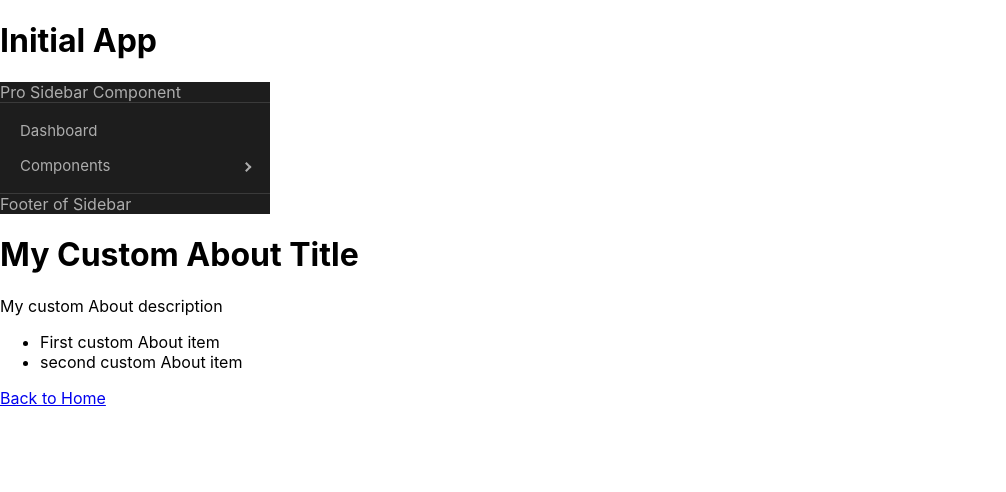
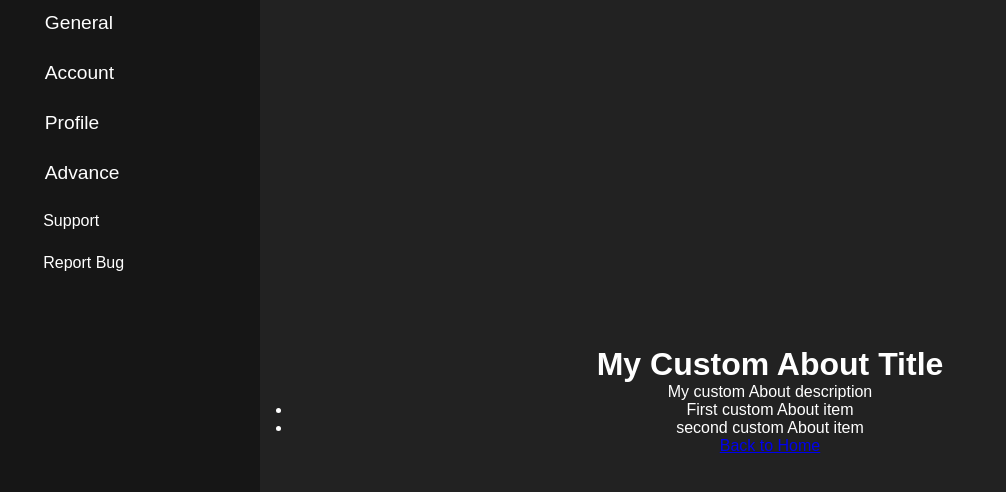
Before and after one commit to tanmaymishra-hs/partner-integration-framework, a React (Create React App) app: page /about in a window 1280 px wide. Shown: the top 492 px of the page, without its empty margins (0-1006 px from the left). Built offline with nearby package versions, Linux system fonts and the light colour scheme.

Commit message:
Add improved Sidebar

```diff
--- a/src/App.js
+++ b/src/App.js
@@ -1,12 +1,10 @@
 import './App.css';
 import About from './Components/About';
 import APIPageComponent from './Components/APIPageComponent';
-import 'react-pro-sidebar/dist/css/styles.css';
 import Sidebar from './Components/Sidebar';
 import {
   Routes,
-  Route,
-  BrowserRouter
+  Route
 } from "react-router-dom";
 
 
@@ -23,18 +21,17 @@ const sampleDataAPI = {
 
 function App() {
   return (
-    <>
-      <div>
-        <h1>Initial App</h1>
-          <Sidebar></Sidebar>
-          <Routes>
-            <Route exact path="/" element={<APIPageComponent title={sampleDataAPI.title} description={sampleDataAPI.para} iframelink={sampleDataAPI.iframelink}></APIPageComponent>}>
+    <div className="main">
+      <Sidebar />
+      <div className="container">
+        <Routes>
+            <Route exact path="/" element={<APIPageComponent title={sampleDataAPI.title} description={sampleDataAPI.para}></APIPageComponent>}>
             </Route>
             <Route exact path="/about" element={<About title={sampleDataAbout.title} description={sampleDataAbout.para} listItems={sampleDataAbout.listedItems}></About>}>
             </Route>
-          </Routes>
+        </Routes>
       </div>
-    </>
+    </div>
   );
 }
 
--- a/src/Components/APIPageComponent.js
+++ b/src/Components/APIPageComponent.js
@@ -6,7 +6,6 @@ export default function APIPageComponent(props) {
     <div>
       <Title value={props.title}></Title>
       <p>{props.description}</p>
-      <iframe src={props.iframelink}></iframe>
     </div>
   );
 }
--- a/src/Components/Sidebar.js
+++ b/src/Components/Sidebar.js
@@ -1,34 +1,11 @@
-import React from "react";
-import { Link } from "react-router-dom";
-import {
-  ProSidebar,
-  SidebarHeader,
-  SidebarContent,
-  SidebarFooter,
-  MenuItem,
-  Menu,
-  SubMenu,
-} from "react-pro-sidebar";
+import SidebarItem from "./SidebarItem"
+import items from "../data/sidebar.json"
 
-export default function Sidebar() {
-  return (
-      <ProSidebar>
-        <SidebarHeader>Pro Sidebar Component</SidebarHeader>
-        <SidebarContent>
-          <Menu>
-            <MenuItem>
-              Dashboard<Link to="/"></Link>
-            </MenuItem>
-            <SubMenu title="Components">
-              <MenuItem>
-                ABout Link
-                <Link to="/about" />
-              </MenuItem>
-              <MenuItem>Component 2</MenuItem>
-            </SubMenu>
-          </Menu>
-        </SidebarContent>
-        <SidebarFooter>Footer of Sidebar</SidebarFooter>
-      </ProSidebar>
-  );
+
+export default function Sidebar(){
+    return (
+        <div className="sidebar">
+          { items.map((item, index) => <SidebarItem key={index} item={item} />) }
+        </div>
+    )
 }
--- /dev/null
+++ b/src/Components/SidebarItem.js
@@ -0,0 +1,30 @@
+import { useState } from "react"
+
+export default function SidebarItem({item}){
+    const [open, setOpen] = useState(false)
+
+
+    if(item.childrens){
+        return (
+            <div className={open ? "sidebar-item open" : "sidebar-item"}>
+                <div className="sidebar-title">
+                    <span onClick={() => setOpen(!open)}>
+                        { item.icon && <i className={item.icon}></i> }
+                        {item.title}
+                    </span>
+                    <i className="bi-chevron-down toggle-btn" onClick={() => setOpen(!open)}></i>
+                </div>
+                <div className="sidebar-content">
+                    { item.childrens.map((child, index) => <SidebarItem key={index} item={child} />) }
+                </div>
+            </div>
+        )
+    }else{
+        return (
+            <a href={item.path} className="sidebar-item plain">
+                { item.icon && <i className={item.icon}></i> }
+                {item.title}
+            </a>
+        )
+    }
+}
--- /dev/null
+++ b/src/data/sidebar.json
@@ -0,0 +1,126 @@
+[
+    {
+        "title": "General",
+        "icon": "bi-gear-fill",
+        "childrens": [
+            {
+                "title": "Home",
+                "icon": "bi-house-fill",
+                "path": "/"
+            },
+            {
+                "title": "About",
+                "icon": "bi-info-circle-fill",
+                "path": "/about"
+            },
+            {
+                "title": "Contact",
+                "icon": "bi-phone-fill",
+                "childrens": [
+                    {
+                        "title": "Facebook",
+                        "icon": "bi-facebook"
+                    },
+                    {
+                        "title": "Twitter",
+                        "icon": "bi-twitter"
+                    },
+                    {
+                        "title": "Instagram",
+                        "icon": "bi-instagram"
+                    }
+                ]
+            },
+            {
+                "title": "FAQ",
+                "icon": "bi-question-circle-fill"
+            }
+        ]
+    },
+    {
+        "title": "Account",
+        "icon": "bi-info-circle-fill",
+        "childrens": [
+            {
+                "title": "Login",
+                "path": "/login"
+            },
+            {
+                "title": "Register",
+                "path": "/register"
+            },
+            {
+                "title": "Forgot Password",
+                "path": "/forgot-password"
+            },
+            {
+                "title": "Reset Password",
+                "path": "/reset-password"
+            }
+        ]
+    },
+    {
+        "title": "Profile",
+        "icon": "bi-person-fill",
+        "childrens": [
+            {
+                "title": "Profile",
+                "path": "/profile"
+            },
+            {
+                "title": "Settings",
+                "childrens": [
+                    {
+                        "title": "Account",
+                        "path": "/settings/account"
+                    },
+                    {
+                        "title": "Billing",
+                        "childrens": [
+                            {
+                                "title": "Payment",
+                                "path": "/settings/billing/payment"
+                            },
+                            {
+                                "title": "Subscription",
+                                "path": "/settings/billing/subscription"
+                            }
+                        ]
+                    },
+                    {
+                        "title": "Notifications",
+                        "path": "/settings/notifications"
+                    }
+                ]
+            },
+            {
+                "title": "Logout",
+                "path": "/logout"
+            }
+        ]
+    },
+    {
+        "title": "Advance",
+        "icon": "bi-view-list",
+        "childrens": [
+            {
+                "title": "Search",
+                "path": "/search"
+            },
+            {
+                "title": "History",
+                "path": "/history"
+            }
+        ]
+    },
+    {
+        "title": "Support",
+        "icon": "bi-question-circle-fill",
+        "path": "/support"
+    },
+    {
+        "title": "Report Bug",
+        "icon": "bi-bug",
+        "path": "/report-bug"
+    }
+]
--- a/src/index.css
+++ b/src/index.css
@@ -1,13 +1,113 @@
-body {
+*{
   margin: 0;
-  font-family: -apple-system, BlinkMacSystemFont, 'Segoe UI', 'Roboto', 'Oxygen',
-    'Ubuntu', 'Cantarell', 'Fira Sans', 'Droid Sans', 'Helvetica Neue',
-    sans-serif;
-  -webkit-font-smoothing: antialiased;
-  -moz-osx-font-smoothing: grayscale;
+  padding: 0;
+  box-sizing: border-box;
 }
 
-code {
-  font-family: source-code-pro, Menlo, Monaco, Consolas, 'Courier New',
-    monospace;
+html, body{
+  height: 100vh;
 }
+body{
+  font-family: Arial, Helvetica, sans-serif;
+  font-size: 16px;
+  color: rgb(255, 255, 255);
+}
+
+.main{
+  display: flex;
+  height: 100vh;
+}
+
+
+.container{
+  flex-grow: 1;
+  padding: 2em;
+  background-size: cover;
+  background-color: #222;
+  background-position: center;
+  display: flex;
+  flex-direction: column;
+  justify-content: center;
+  text-align: center;
+}
+.title{
+  font-size: 3em;
+}
+.info{
+  font-size: 1.1em;
+  letter-spacing: 1px;
+  line-height: 1.5;
+  margin: 1.5em;
+  color: rgb(224, 224, 224);
+}
+.btn{
+  margin: 0 auto;
+  border: none;
+  outline: none;
+  padding: .75em 1em;
+  font-size: 1em;
+  letter-spacing: 1px;
+  box-shadow: 0 3px 5px rgba(0, 0, 0, .4);
+  font-weight: bold;
+  text-transform: uppercase;
+  border-radius: 3px;
+  background-color: rgb(134, 49, 0);
+  color: #fff;
+}
+
+.sidebar{
+  width: 260px;
+  flex-shrink: 0;
+  background-color: rgba(22, 22, 22, 1);
+  height: 100%;
+  overflow: auto;
+}
+
+
+.sidebar-item{
+  padding: .75em 1em;
+  display: block;
+  transition: background-color .15s;
+  border-radius: 5px;
+}
+.sidebar-item:hover{
+  background-color: rgba(255, 255, 255, .1);
+}
+
+.sidebar-title{
+  display: flex;
+  font-size: 1.2em;
+  justify-content: space-between;
+}
+.sidebar-title span i{
+  display: inline-block;
+  width: 1.5em;
+}
+.sidebar-title .toggle-btn{
+  color:rgb(224, 224, 224);
+  cursor: pointer;
+  transition: transform .3s;
+}
+.sidebar-item.open > .sidebar-title .toggle-btn{
+  transform: rotate(180deg);
+}
+.sidebar-content{
+  padding-top: .25em;
+  height: 0;
+  overflow: hidden;
+}
+.sidebar-item.open > .sidebar-content{
+  height: auto;
+}
+
+.sidebar-item.plain{
+  color: #fff;
+  text-decoration: none;
+}
+.sidebar-item.plain:hover{
+  text-decoration: underline;
+}
+.sidebar-item.plain i{
+  display: inline-block;
+  width: 1.7em;
+}
```
